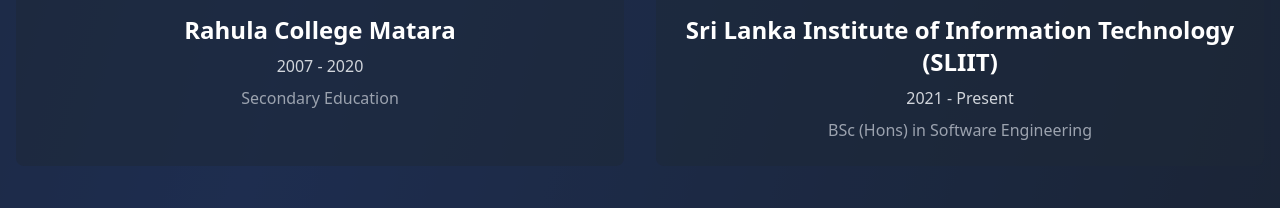
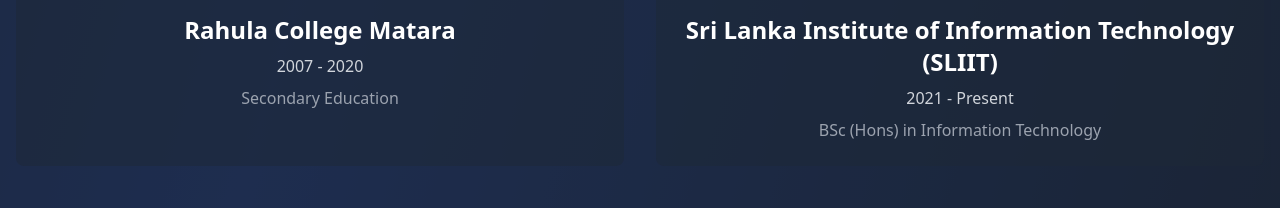
Before and after one commit to Udanpasindu/udanpasinduportfolio, a React (Vite) app: page / in a window 1280 px wide. Shown: the part 3364-3572 px from the top of the page. Built offline with nearby package versions, Linux system fonts and the light colour scheme.

Commit message:
description updated

```diff
--- a/src/App.tsx
+++ b/src/App.tsx
@@ -325,7 +325,7 @@ function App() {
                 />
                 <h3 className="text-2xl font-bold text-white mb-2">Sri Lanka Institute of Information Technology (SLIIT)</h3>
                 <p className="text-gray-300 mb-2">2021 - Present</p>
-                <p className="text-gray-400">BSc (Hons) in Software Engineering</p>
+                <p className="text-gray-400">BSc (Hons) in Information Technology</p>
               </motion.div>
             </div>
           </div>
```
